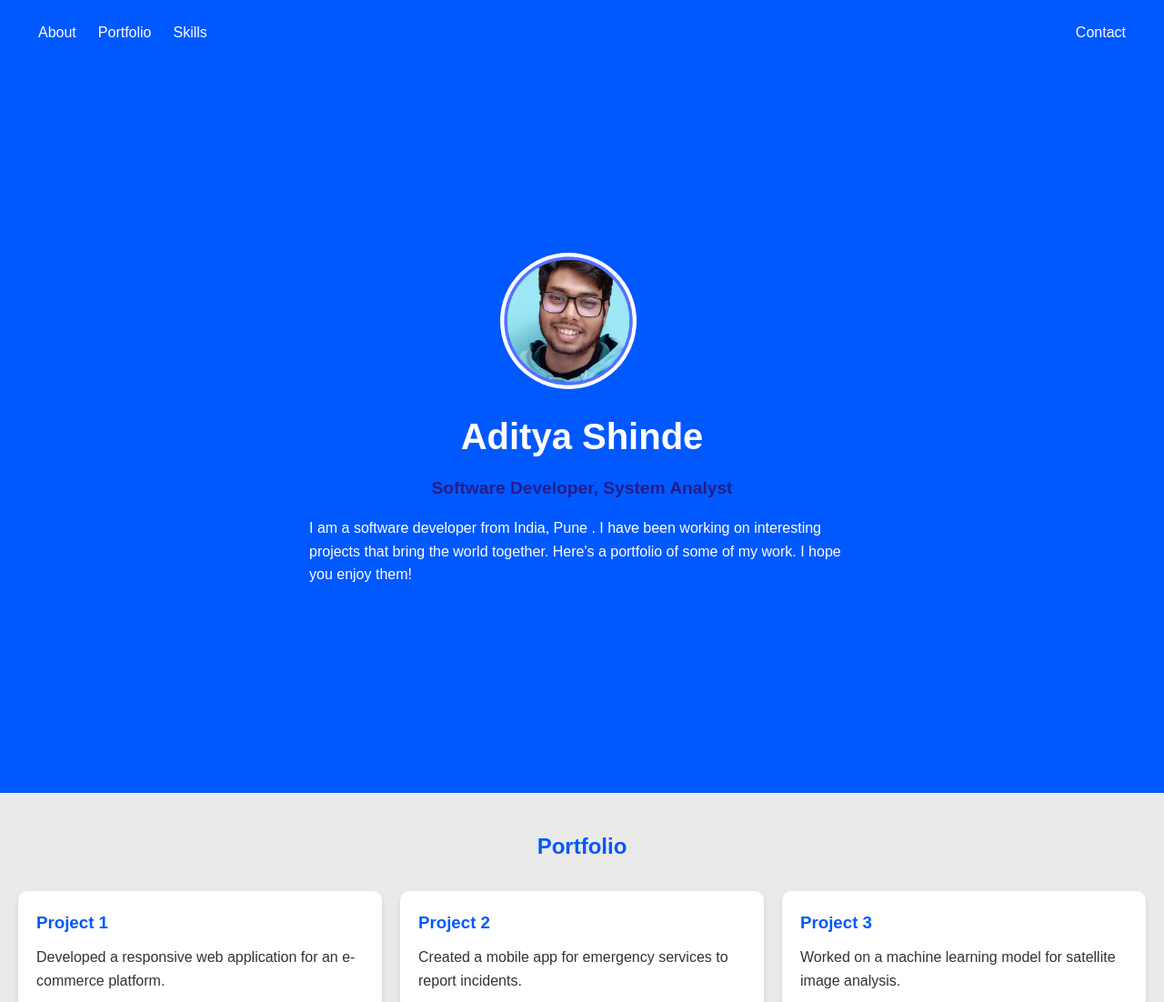
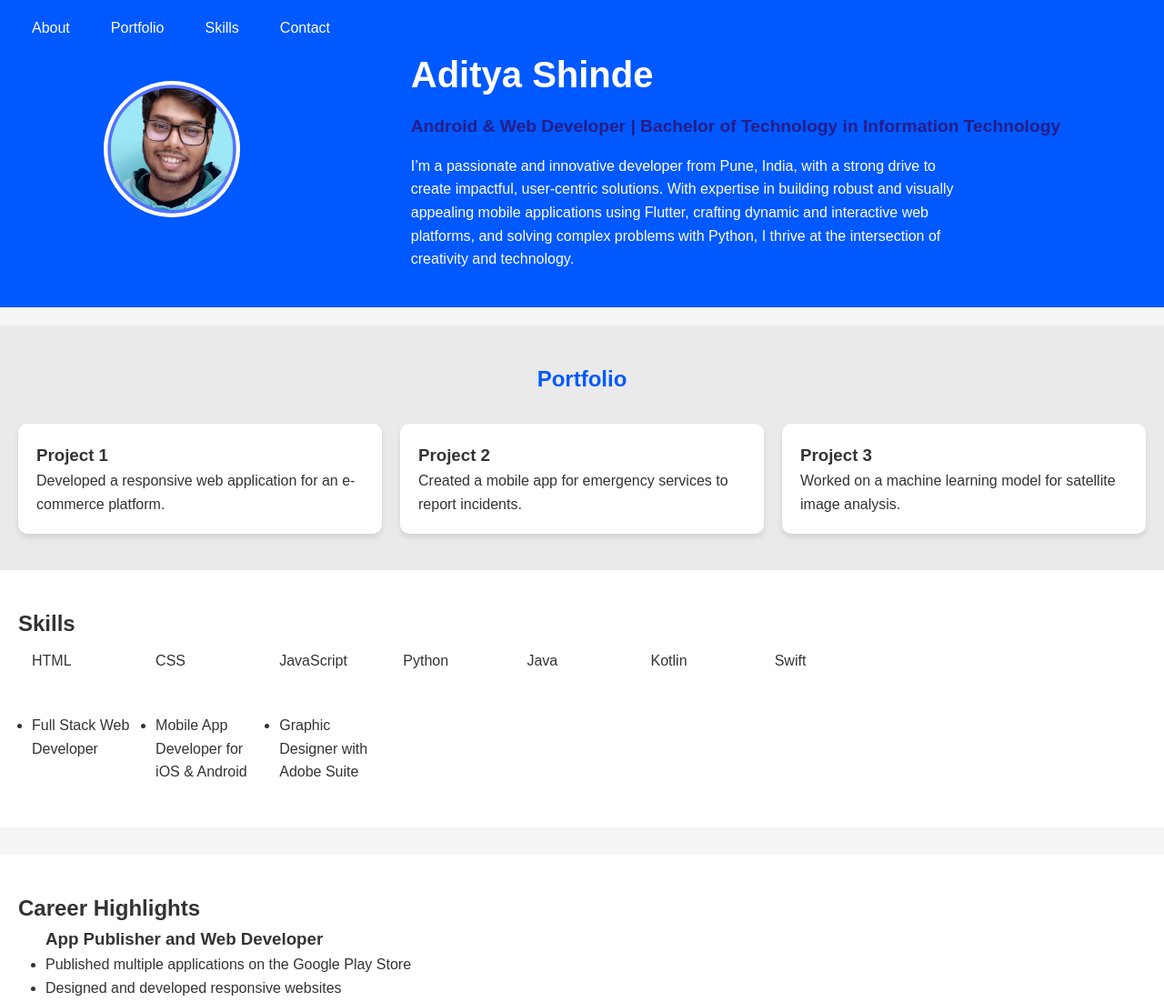
Before and after one commit to AdityaManojShinde/SimplePortfolioWebsite, a website: page index.html in a window 1280 px wide. Shown: the top 1102 px of the page at 91% size. Drawn offline with Linux system fonts and the light colour scheme.

Commit message:
Edited few details: Note to add projects after

```diff
--- a/css/master.css
+++ b/css/master.css
@@ -14,43 +14,89 @@ body {
     overflow-x: hidden;
 }
 
-/* Navbar Styling */
-.topnav {
+/* Navbar Styling - Fixed at the Top */
+.navbar {
+    position: fixed;
+    top: 0;
+    width: 100%;
     background-color: #0058ff;
-    padding: 15px 30px;
+    color: white;
     display: flex;
     justify-content: space-between;
     align-items: center;
-    position: sticky;
-    top: 0;
+    padding: 10px 20px;
     z-index: 1000;
 }
 
-.topnav a {
-    color: #fff;
-    text-decoration: none;
-    padding: 8px 12px;
-    transition: background-color 0.3s ease;
+.navbar .nav-items {
+    display: flex;
+    gap: 15px;
 }
 
-.topnav a:hover {
-    background-color: #003fb3;
-    border-radius: 5px;
+.navbar .nav-items a {
+    text-decoration: none;
+    color: white;
+    padding: 8px 15px;
+    border-radius: 4px;
+    transition: background-color 0.3s;
 }
 
-.split {
-    margin-left: auto;
+.navbar .nav-items a:hover {
+    background-color: darkblue;
 }
 
-/* Header Section with Circular Avatar */
+.navbar .nav-toggle {
+    display: none;
+    font-size: 24px;
+    background: none;
+    border: none;
+    color: white;
+    cursor: pointer;
+}
+
+/* Mobile Styles */
+@media (max-width: 768px) {
+    .navbar .nav-items {
+        display: none;
+        flex-direction: column;
+        position: absolute;
+        top: 50px;
+        right: 0;
+        background-color: #0058ff;
+        padding: 10px;
+        width: 200px;
+        border-radius: 0 0 4px 4px;
+    }
+
+    .navbar .nav-items.show {
+        display: flex;
+    }
+
+    .navbar .nav-toggle {
+        display: block;
+    }
+}
+
+/* Header Section */
 .profile-container {
     display: flex;
+    flex-direction: row;
+    justify-content: space-around;
     align-items: center;
-    justify-content: center;
     padding: 40px 20px;
+    padding-top: 50px;
     background-color: #0058ff;
+    margin-bottom: 20px;
+    animation: slide-up 1s forwards;
+}
 
-    margin-bottom: 20px;
+@media screen and (max-width: 930px) {
+    .profile-container {
+        flex-direction: column;
+        text-align: center;
+        padding-top: 80px;
+        /* Change to column for mobile screens */
+    }
 }
 
 .avatar {
@@ -58,27 +104,33 @@ body {
     height: 150px;
     border-radius: 50%;
     object-fit: cover;
-    margin-right: 30px;
+    margin-bottom: 20px;
+    transform: scale(0.8);
+    animation: scale-up 1s forwards 0.3s;
 }
 
 .intro h1 {
     font-size: 2.5rem;
     color: white;
     margin-bottom: 10px;
+    animation: fade-in 1s forwards 0.4s;
 }
 
 .intro h2 {
     font-size: 1.2rem;
     color: #281c86;
     margin-bottom: 15px;
+    animation: fade-in 1s forwards 0.7s;
 }
 
 .intro p {
     max-width: 600px;
     text-align: start;
+    color: white;
+    animation: fade-in 1s forwards 1s;
 }
 
-/* Portfolio Section with Project Cards */
+/* Portfolio Section */
 #portfolio {
     padding: 40px 20px;
     background-color: #eaeaea;
@@ -91,8 +143,8 @@ body {
 }
 
 .portfolio-cards {
-    display: flex;
-    flex-wrap: wrap;
+    display: grid;
+    grid-template-columns: repeat(auto-fit, minmax(250px, 1fr));
     gap: 20px;
     justify-content: center;
 }
@@ -102,8 +154,6 @@ body {
     padding: 20px;
     border-radius: 10px;
     box-shadow: 0 4px 6px rgba(0, 0, 0, 0.1);
-    flex: 1 1 calc(33% - 40px);
-    min-width: 250px;
     transition: transform 0.3s ease, box-shadow 0.3s ease;
 }
 
@@ -112,73 +162,38 @@ body {
     box-shadow: 0 6px 10px rgba(0, 0, 0, 0.15);
 }
 
-.card h3 {
-    color: #0058ff;
-    margin-bottom: 10px;
-}
-
 /* Skills Section */
 #skills {
     padding: 40px 20px;
     background-color: #fff;
 }
 
-#skills h2 {
-    text-align: center;
-    margin-bottom: 30px;
-    color: #0058ff;
-}
-
-/* Headlights Section*/
+/* Highlights Section */
 #highlights {
     margin-top: 30px;
     padding: 40px 20px;
     background-color: #fff;
 }
 
-#highlights h2 {
-    text-align: center;
-    margin-bottom: 30px;
-    color: #0058ff;
-}
-
 #highlights h3,
 ul {
+
     text-align: start;
     padding-left: 30px;
-
 }
 
 .skills-grid {
     display: grid;
+    padding: 8px 15px;
+
     grid-template-columns: repeat(auto-fill, minmax(120px, 1fr));
     gap: 15px;
-    padding: 0 20px;
-}
-
-.skills-grid div {
-    background-color: #f0f0f0;
-    padding: 10px;
-    border-radius: 5px;
-    text-align: center;
-    font-weight: bold;
 }
 
 /* Contact Section */
 #contact {
     padding: 40px 20px;
     background-color: #eaeaea;
-}
-
-#contact h2 {
-    text-align: center;
-    margin-bottom: 20px;
-    color: #0058ff;
-}
-
-#contact p {
-    text-align: center;
-    margin-bottom: 10px;
 }
 
 #contact a {
@@ -191,102 +206,13 @@ ul {
     color: #003fb3;
 }
 
-/* Footer Styling */
+/* Footer */
 footer {
-    background-color: #0058ff;
+    background-color: #222b3c;
     color: #fff;
     text-align: center;
-    padding: 15px;
-    position: relative;
-    bottom: 0;
+    padding: 20px;
     width: 100%;
-}
-
-/* Responsive Design */
-@media screen and (max-width: 768px) {
-    .profile-container {
-        flex-direction: column;
-        text-align: center;
-    }
-
-    .profile-container img {
-        margin-bottom: 20px;
-    }
-
-    .portfolio-cards {
-        flex-direction: column;
-    }
-
-    .card {
-        flex: 1 1 100%;
-    }
-}
-
-@media screen and (max-width: 480px) {
-    .topnav {
-        flex-direction: column;
-    }
-
-    .topnav a {
-        padding: 10px;
-        text-align: center;
-        width: 100%;
-    }
-}
-
-/* Hero Section Animation */
-.hero-section {
-    padding: 50px 20px;
-    background-color: #0058ff;
-    color: white;
-    display: flex;
-    align-items: center;
-    justify-content: center;
-    text-align: center;
-    height: 100vh;
-    overflow: hidden;
-}
-
-.profile-container {
-    display: flex;
-    flex-direction: column;
-    align-items: center;
-    opacity: 0;
-    transform: translateY(50px);
-    animation: slide-up 1s forwards;
-}
-
-.avatar {
-    width: 150px;
-    height: 150px;
-    border-radius: 50%;
-    object-fit: cover;
-    margin-bottom: 20px;
-    transform: scale(0.8);
-    animation: scale-up 1s forwards 0.3s;
-}
-
-.intro h1,
-.intro h2,
-.intro p {
-    opacity: 0;
-}
-
-.fade-in {
-    opacity: 0;
-    animation: fade-in 1s forwards;
-}
-
-.fade-in:nth-of-type(1) {
-    animation-delay: 0.4s;
-}
-
-.fade-in:nth-of-type(2) {
-    animation-delay: 0.7s;
-}
-
-.fade-in:nth-of-type(3) {
-    animation-delay: 1s;
 }
 
 /* Keyframes */
--- a/index.html
+++ b/index.html
@@ -12,12 +12,18 @@
 
 <body>
     <!-- Navbar -->
-    <nav class="topnav">
-        <a href="#about">About</a>
-        <a href="#portfolio">Portfolio</a>
-        <a href="#skills">Skills</a>
-        <a href="#contact" class="split">Contact</a>
+    <nav class="navbar">
+        <button class="nav-toggle">☰</button>
+        <div class="nav-items">
+            <a href="#about">About</a>
+            <a href="#portfolio">Portfolio</a>
+            <a href="#skills">Skills</a>
+            <a href="#contact">Contact</a>
+        </div>
     </nav>
+    <!-- Navbar -->
+
+
 
     <!-- Header Section with Circular Avatar -->
     <header id="about">
@@ -26,10 +32,12 @@
                 <img src="images/logo.png" alt="Aditya's Avatar" class="avatar">
                 <div class="intro">
                     <h1 class="fade-in">Aditya Shinde</h1>
-                    <h2 class="fade-in">Software Developer, System Analyst</h2>
-                    <p class="fade-in">I am a software developer from India, Pune
-                        . I have been working on interesting projects that bring the world together. Here's a
-                        portfolio of some of my work. I hope you enjoy them!</p>
+                    <h2 class="fade-in">Android & Web Developer | Bachelor of Technology in Information Technology</h2>
+                    <p class="fade-in">I’m a passionate and innovative developer from Pune, India, with a strong drive
+                        to create impactful, user-centric solutions. With expertise in building robust and visually
+                        appealing mobile applications using Flutter, crafting dynamic and interactive web platforms, and
+                        solving complex problems with Python, I thrive at the intersection of creativity and technology.
+                    </p>
                 </div>
             </div>
         </header>
@@ -77,10 +85,10 @@
 
     <section id="highlights">
         <h2>Career Highlights</h2>
-        <h3>Software Developer, System Analyst</h3>
+        <h3>App Publisher and Web Developer</h3>
         <ul>
-            <li>Develop emergency mobile and web applications</li>
-            <li>Analyse historical data on natural disasters</li>
+            <li>Published multiple applications on the Google Play Store</li>
+            <li>Designed and developed responsive websites</li>
         </ul>
         <h2>Experience</h2>
         <h3>Technology Intern</h3>
--- a/js/main.js
+++ b/js/main.js
@@ -1,12 +1,25 @@
-document.addEventListener("DOMContentLoaded", () => {
-    const heroSection = document.querySelector(".hero-section");
-    const observer = new IntersectionObserver(entries => {
-        entries.forEach(entry => {
+$(document).ready(function () {
+    // Hamburger menu toggle
+    const $navToggle = $(".nav-toggle");
+    const $navItems = $(".nav-items");
+
+    $navToggle.on("click", function () {
+        $navItems.toggleClass("hidden");
+    });
+
+    $('.nav-toggle').click(function () {
+        $('.nav-items').toggleClass('show');
+    });
+
+    // Intersection Observer for hero section animation
+    const $heroSection = $(".hero-section");
+    const observer = new IntersectionObserver(function (entries) {
+        entries.forEach(function (entry) {
             if (entry.isIntersecting) {
-                heroSection.classList.add("animated");
-                observer.unobserve(heroSection);
+                $heroSection.addClass("animated");
+                observer.unobserve(entry.target);
             }
         });
     });
-    observer.observe(heroSection);
+    observer.observe($heroSection[0]);
 });
--- /dev/null
+++ b/package.json
@@ -0,0 +1,5 @@
+{
+  "dependencies": {
+    "jquery": "^3.7.1"
+  }
+}
```
Also changed, not shown: 1 other file.
